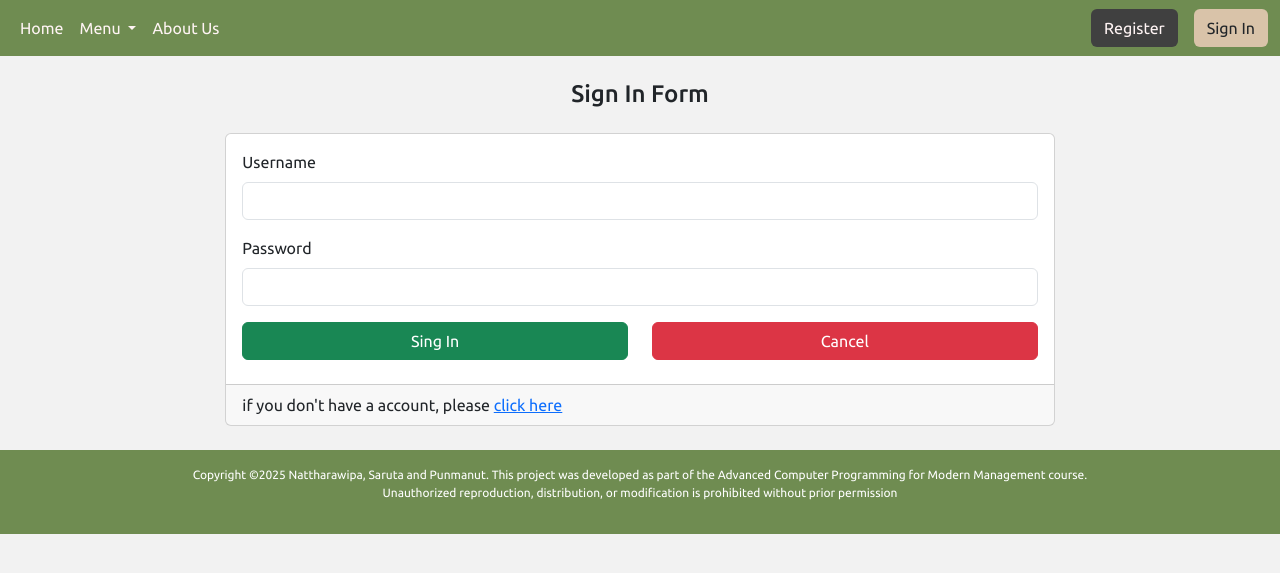
After one commit to axssatt/Advanced-Com-Program-for-MM, a PHP site: page /signin.php in a window 1280 px wide. The commit adds this page. Shown: the top 573 px of the page. Run offline with PHP 8.4, Linux system fonts and the light colour scheme.

Commit message:
signin - register

```diff
--- a/navbar.php
+++ b/navbar.php
@@ -1,37 +1,57 @@
 <nav class="navbar navbar-expand-lg" style="background-color: #6F8C51;">
   <div class="container-fluid">
-    <!-- <a class="navbar-brand" href="#">Navbar</a> -->
+    <!-- <a href="index.php" class="navbar-brand" style="color: #FFF4F4;">
+        <img src="img/cake.png" height="48px" width="48px">
+        มากินหนม
+    </a> -->
     <button class="navbar-toggler" type="button" data-bs-toggle="collapse" data-bs-target="#navbarSupportedContent" aria-controls="navbarSupportedContent" aria-expanded="false" aria-label="Toggle navigation">
       <span class="navbar-toggler-icon"></span>
     </button>
     <div class="collapse navbar-collapse" id="navbarSupportedContent">
       <ul class="navbar-nav me-auto mb-2 mb-lg-0">
         <li class="nav-item">
-          <a class="nav-link active" aria-current="page" href="index.php" style="color:#fff;">Home</a>
+          <a class="nav-link active" aria-current="page" href="index.php" style="color: #FFF4F4;">Home</a>
         </li>
         <li class="nav-item dropdown">
-          <a class="nav-link dropdown-toggle" href="#" role="button" data-bs-toggle="dropdown" aria-expanded="false" style="color: #fff;">
-            Shop
+          <a class="nav-link dropdown-toggle" href="#" role="button" data-bs-toggle="dropdown" aria-expanded="false" style="color: #FFF4F4;">
+            Menu
           </a>
           <ul class="dropdown-menu">
             <li><a class="dropdown-item" href="menu.php">Menu</a></li>
-            <li><a class="dropdown-item" href="beans.php">Coffee Beans</a></li>
+            <li><a class="dropdown-item" href="coffeeBeans.php">Coffee Beans</a></li>
             <li><a class="dropdown-item" href="mugs.php">Mugs</a></li>
           </ul>
         </li>
         <li class="nav-item">
-          <a class="nav-link active" aria-current="page" href="aboutus.php" style="color: #fff;">About Us</a>
+          <a class="nav-link active" aria-current="page" href="index.php" style="color: #FFF4F4;">About Us</a>
         </li>
+          <?php if (isset($_SESSION['role'])) { ?>
+            <?php if($_SESSION['role'] == "admin") { ?>
+          <li class="nav-item">
+            <a class="nav-link" aria-current="page" href="add_menu.php" style="color: #FFF4F4;">เพิ่มเมนูอาหาร</a>
+          </li>
+          <li class="nav-item">
+            <a class="nav-link" aria-current="page" href="menu.php" style="color: #FFF4F4;">แก้ไข/ลบเมนูอาหาร</a>
+          </li>
+              <li class="nav-item">
+                <a class="nav-link" aria-current="page" href="add_user.php" style="color: #FFF4F4;">เพิ่มบัญชีผู้ใช้งาน</a>
+              </li>
+              <li class="nav-item">
+                <a class="nav-link" aria-current="page" href="user.php" style="color: #FFF4F4;">แก้ไข/ลบบัญชีผู้ใช้งาน</a>
+              </li>
+            <?php } }?>
       </ul>
-      <div class="d-flex">
-        <?php if(isset($_SESSION["user"])) { ?>
-            <p>Welcome, <?= $_SESSION["first_name"]; ?></p>
+      <form class="d-flex" role="search">
+        <?php if(isset($_SESSION['firstname'])) { ?>
+            <span class="navbar-text me-4" style="color: #FFF4F4;">
+                Welcome, <?php echo $_SESSION['firstname']; ?>
+            </span>
             <a href="index.php?logout='0'" class="btn btn-danger">Sign Out</a>
         <?php } else { ?>
-            <a href="register.php" class="btn me-2" style="background-color: #404040; color: #fff;">Register</a>
-            <a href="signin.php" class="btn" style="background-color: #D9C3A9;">Sign In</a>
+            <a href="register.php" class="btn me-3" style="background-color: #404040; color: #fff4f4;">Register</a>
+            <a href="signin.php" class="btn" style="background-color: #d9c3a9;">Sign In</a>
         <?php } ?>
-      </div>
+      </form>
     </div>
   </div>
 </nav>
--- /dev/null
+++ b/signin.php
@@ -0,0 +1,49 @@
+<!DOCTYPE html>
+<html lang="en">
+<head>
+    <meta charset="UTF-8">
+    <meta name="viewport" content="width=device-width, initial-scale=1.0">
+    <title>Sign In</title>
+    <link rel="stylesheet" href="css/bootstrap.min.css">
+    <link href="https://fonts.googleapis.com/css2?family=Ubuntu:ital,wght@0,300;0,400;0,500;0,700;1,300;1,400;1,500;1,700&display=swap" rel="stylesheet">
+    <link rel="stylesheet" href="style.css">
+</head>
+<body>
+    <?php include_once "navbar.php"; ?>
+    <div class="container-fluid my-4">
+        <div class="row">
+            <div class="col col-md-1 col-lg-2">
+
+            </div>
+            <div class="col-12 col-md-1 col-lg-8">
+                <h4 class="text-center mb-4">Sign In Form</h4>
+                <div class="card">
+                    <div class="card-body">
+                        <form action="php/signinsystem.php" method="post">
+                            <div class="mb-3">
+                                <label for="username" class="form-label">Username</label>
+                                <input type="text" name="username" id="username" class="form-control" required>
+                            </div>
+                            <div class="mb-3">
+                                <label for="password" class="form-label">Password</label>
+                                <input type="password" name="password" id="password" class="form-control" required>
+                            </div>
+                            <div class="row">
+                                <div class="col-12 col-md-6 col-lg-6 mb-2"><input type="submit" value="Sing In" class="btn btn-success w-100"></div>
+                                <div class="col-12 col-md-6 col-lg-6 mb-2"><input type="reset" value="Cancel" class="btn btn-danger w-100"></div>
+                            </div>
+                        </form>
+                    </div>
+                    <div class="card-footer">
+                        if you don't have a account, please <a href="register.php">click here</a>
+                    </div>
+                </div>
+            </div>
+            <div class="col col-md-1 col-lg-2">
+
+            </div>
+        </div>
+    </div>
+    <?php include_once "footer.php"; ?>
+</body>
+</html>
```
Also changed, not shown: php/registersystem.php (added, +24 -0 lines), php/signinsystem.php (added, +20 -0 lines).
